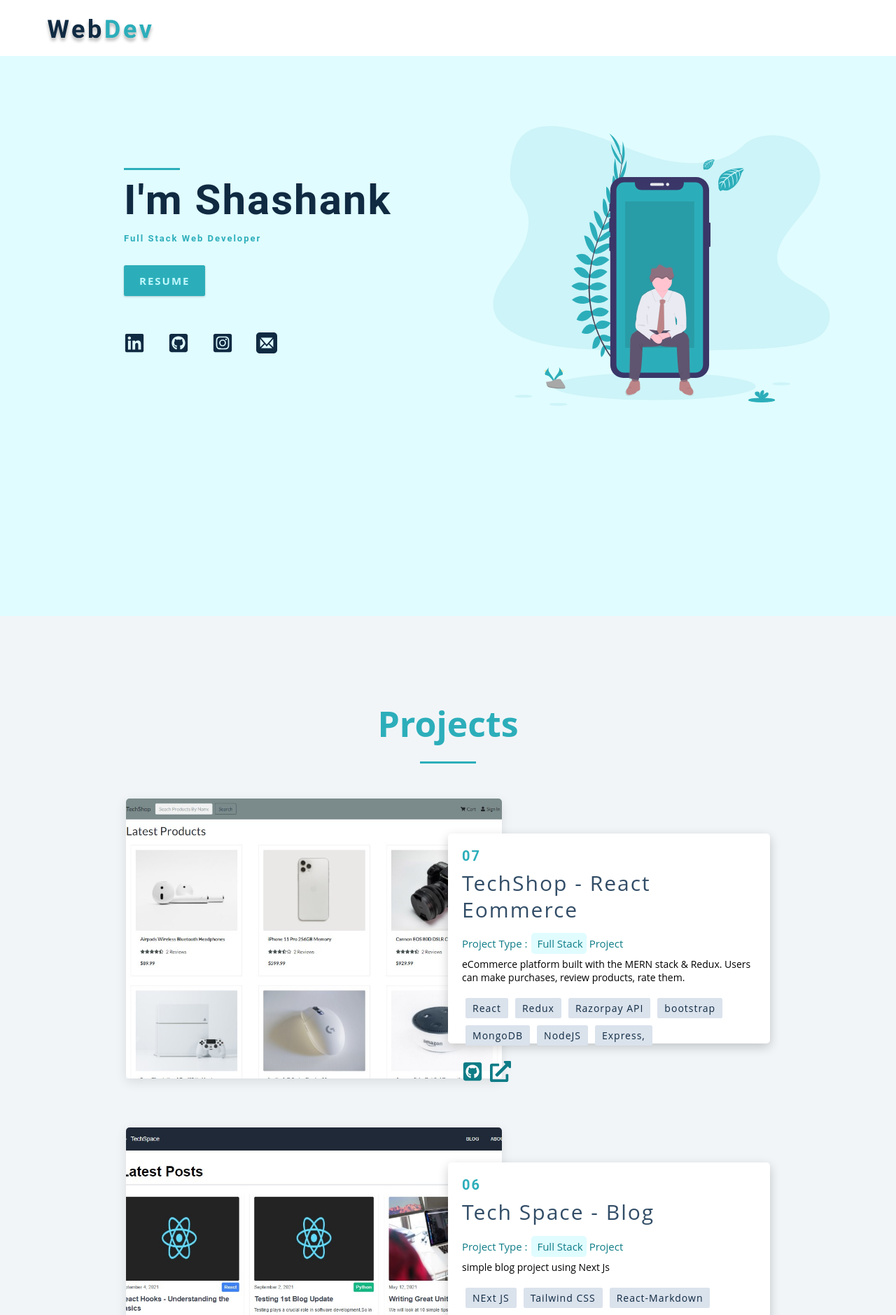
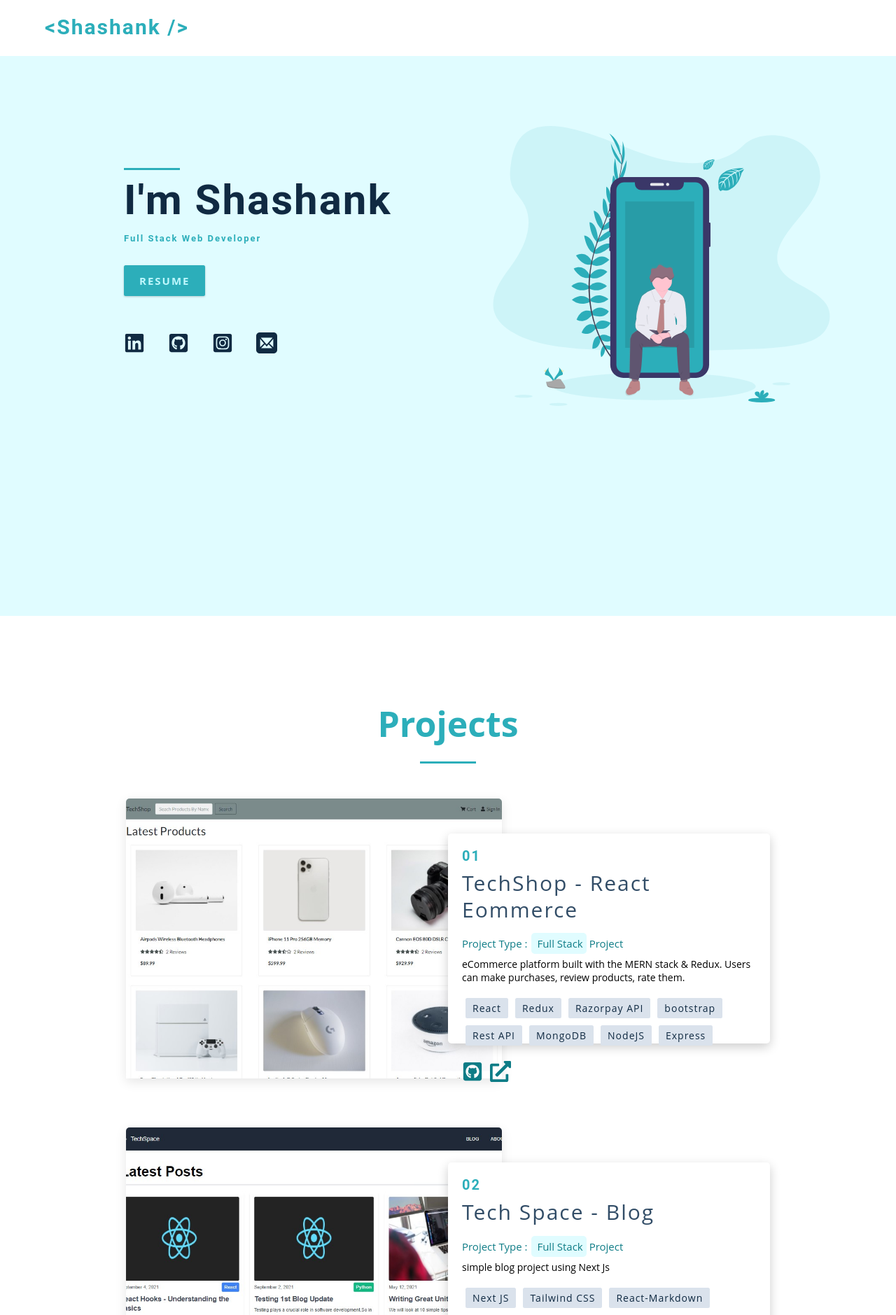
Before and after one commit to shashanksoni61/portfolio, a React (Create React App) app: page / in a window 1280 px wide. Shown: the top 1879 px of the page at 70% size. Built offline with nearby package versions, Linux system fonts and the light colour scheme.

Commit message:
minor fixes

```diff
--- a/package.json
+++ b/package.json
@@ -7,6 +7,7 @@
     "@testing-library/react": "^11.2.7",
     "@testing-library/user-event": "^12.8.3",
     "react": "^17.0.2",
+    "react-bootstrap": "^1.6.3",
     "react-dom": "^17.0.2",
     "react-icons": "^4.2.0",
     "react-router-dom": "^5.2.0",
--- a/src/App.css
+++ b/src/App.css
@@ -145,6 +145,10 @@ a {
 .nav-header {
   display: flex;
   justify-content: space-between;
+}
+
+.nav-header h1 {
+  color: var(--clr-primary-5);
 }
 
 .display-none {
--- a/src/App.js
+++ b/src/App.js
@@ -6,7 +6,7 @@ import Footer from './components/layout/Footer';
 
 function App() {
   return (
-    <div className='container'>
+    <div className='containerr'>
       <Navbar />
 
       <main>
--- a/src/components/layout/Navbar.js
+++ b/src/components/layout/Navbar.js
@@ -8,7 +8,8 @@ const Navbar = () => {
     <nav className='navbar'>
       <div className='nav-center'>
         <div className='nav-header'>
-          <img src={logo} alt='' />
+          <h1>{`<Shashank />`}</h1>
+          {/* <img src={logo} alt='' /> */}
           {/* <button className='toggle-btn' type='button' onClick={showNav}>
             <RiMenu3Fill />
           </button> */}
--- a/src/constants/projects.js
+++ b/src/constants/projects.js
@@ -7,7 +7,7 @@ import img7 from '../img/tech-shop.jpg';
 
 const projects = [
   {
-    id: 7,
+    id: 1,
     img: img7,
     title: 'TechShop - React Eommerce',
     url: 'https://techshop-shashank.herokuapp.com/',
@@ -20,33 +20,34 @@ const projects = [
       'Redux',
       'Razorpay API',
       'bootstrap',
+      'Rest API',
       'MongoDB',
       'NodeJS',
-      'Express, ',
+      'Express',
     ],
   },
   {
-    id: 6,
+    id: 2,
     img: img6,
     title: 'Tech Space - Blog',
     url: 'https://tech-space-blog.vercel.app/',
     github: 'https://github.com/shashanksoni61/TechSpace-blog',
     description: 'simple blog project using Next Js',
     type: 'Full Stack',
-    stack: ['NExt JS', 'Tailwind CSS', 'React-Markdown'],
+    stack: ['Next JS', 'Tailwind CSS', 'React-Markdown'],
   },
   {
-    id: 5,
+    id: 3,
     img: img5,
     title: 'Contact-Book',
     url: 'https://contact-book-shashank61.herokuapp.com',
     github: 'https://github.com/shashanksoni61/Contact-Book',
     description: 'simple blog project using Next Js',
     type: 'Full Stack',
-    stack: ['NExt JS', 'Tailwind CSS', 'React-Markdown'],
+    stack: ['React', 'Mongo DB', 'Express', 'Node'],
   },
   {
-    id: 1,
+    id: 4,
     img: img1,
     title: 'Dev Connector',
     url: 'https://de-v-connector.herokuapp.com/',
@@ -57,7 +58,7 @@ const projects = [
     stack: ['React', 'MongoDB', 'NodeJS', 'Express'],
   },
   {
-    id: 2,
+    id: 5,
     img: img2,
     title: 'Forkify',
     url: 'https://shashank-forkify.netlify.app/',
@@ -67,7 +68,7 @@ const projects = [
     stack: ['HTML', 'CSS', 'JAVASCRIPT'],
   },
   {
-    id: 3,
+    id: 6,
     img: img3,
     title: 'Trillo - Hotel Booking',
     url: 'https://trillo-shashank.netlify.app/',
```
Also changed, not shown: 1 other file (tests, documents, lock files or other folders).
